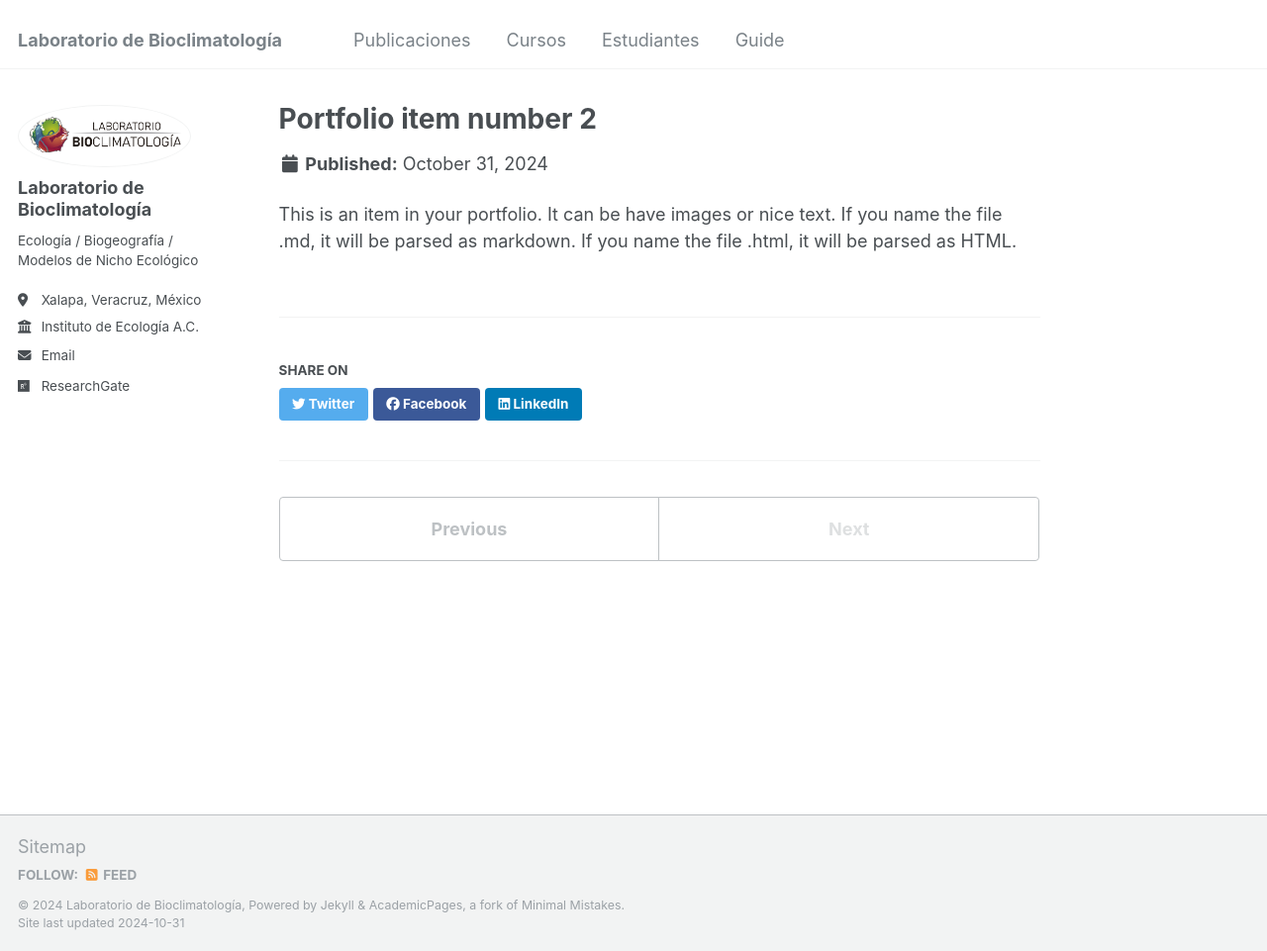
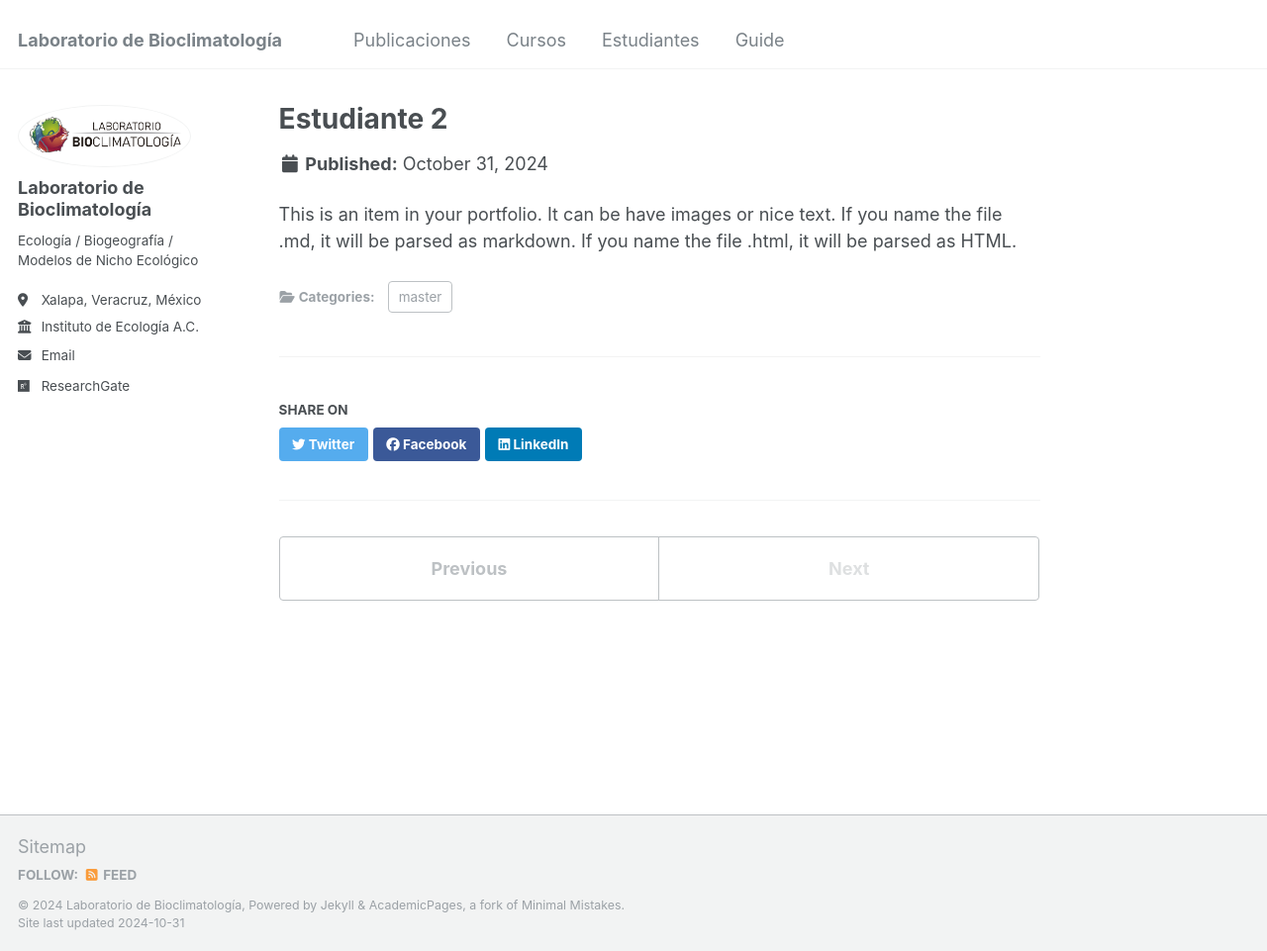
Before and after one commit to Labbioclim/bioclimat, a Jekyll site: the page built from _portfolio/portfolio-2.html, in a window 1280 px wide and 961 px high. Shown: the whole window at 99% size. Built offline with Jekyll 4.4.1, drawn with Linux system fonts in a browser that asks for light colours.

Commit message:
Update portfolio-2.html

```diff
--- a/_portfolio/portfolio-2.html
+++ b/_portfolio/portfolio-2.html
@@ -1,7 +1,8 @@
 ---
-title: "Portfolio item number 2"
-excerpt: "Short description of portfolio item number 2 <br/><img src='/images/500x300.png'>"
+title: "Estudiante 2"
 collection: portfolio
+category: master
+excerpt: "Short description of portfolio item number 2<br/><img src='/images/500x300.png'>"
 ---
 
 This is an item in your portfolio. It can be have images or nice text. If you name the file .md, it will be parsed as markdown. If you name the file .html, it will be parsed as HTML.
```
